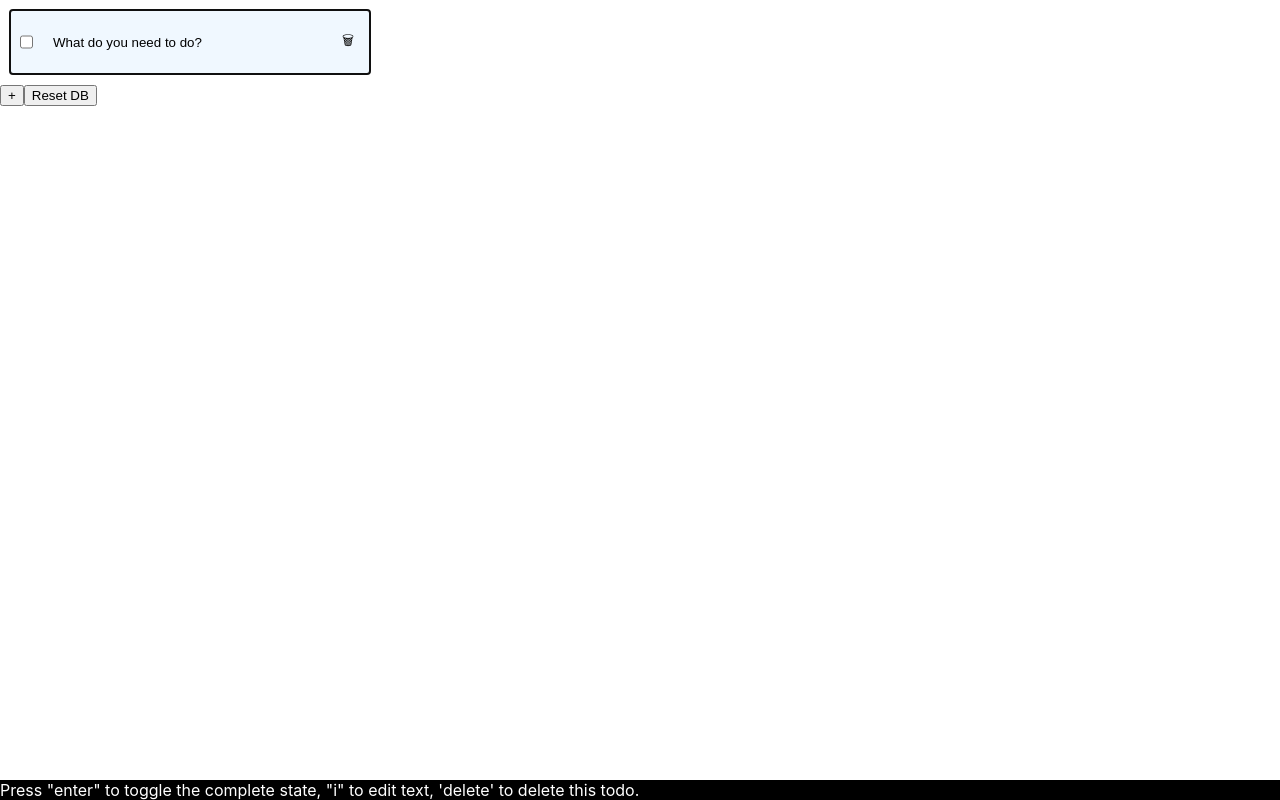
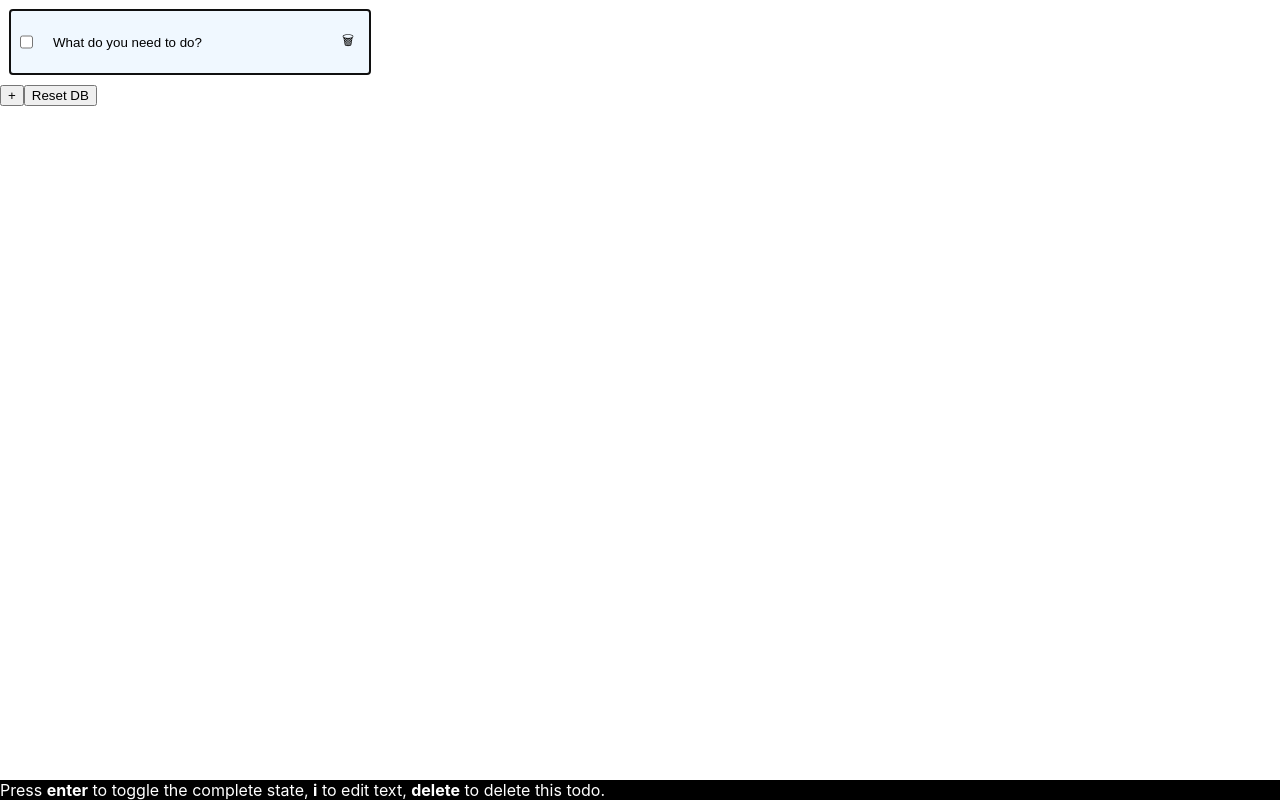
Before and after one commit to adrianlafond/todo-react, a React (Create React App) app: page / in a window 1280 px wide. Built offline with nearby package versions, Linux system fonts and the light colour scheme.

Commit message:
fix status bar without extra render

```diff
--- a/src/components/status-bar/status-bar.tsx
+++ b/src/components/status-bar/status-bar.tsx
@@ -15,39 +15,45 @@ export interface StatusBarProps {
 export const StatusBar: React.FC<StatusBarProps> = React.memo(({
   todoStatus
 }) => {
-  const [todoOutput, setTodoOutput] = React.useState('');
   const todo = React.useRef<StatusBarProps['todoStatus']>(null);
 
-  React.useEffect(() => {
   if (todoStatus) {
     const { id, mode } = todoStatus;
     if (mode === 'none' && todo.current && todo.current.id !== id) {
       // An existing todo has a mode other than 'none', so do not update
       // the status for this todo's 'none' mode.
     } else {
-        todo.current = mode ==='none' ? null : todoStatus;
+      todo.current = mode === 'none' ? null : todoStatus;
     }
-      updateTodoOutput();
   }
-  }, [todoStatus]);
 
-  function updateTodoOutput() {
+  let todoOutput: React.ReactNode = '';
   if (todo.current) {
     switch (todo.current.mode) {
       case 'focus':
-          setTodoOutput(`Press "enter" to toggle the complete state, "i" to edit text, 'delete' to delete this todo.`);
-          return;
+        todoOutput = (
+          <>
+            Press <strong>enter</strong> to toggle the complete state, <strong>i</strong> to edit text, <strong>delete</strong> to delete this todo.
+          </>
+        );
+        break;
       case 'edit-text':
-          setTodoOutput(`Press "enter" to finish editing.`);
-          return;
+        todoOutput = (
+          <>
+            Press <strong>enter</strong> to finish editing.
+          </>
+        );
+        break;
       case 'confirm-delete':
-          setTodoOutput(`Press "esc" to cancel, "enter" to confirm.`);
-          return;
+        todoOutput = (
+          <>
+            Press <strong>esc</strong> to cancel or <strong>enter</strong> to confirm.
+          </>
+        );
+        break;
       default:
         break;
     }
-    }
-    setTodoOutput('');
   }
 
   return (
```
Lines whose indentation alone changed are shown as unchanged.
